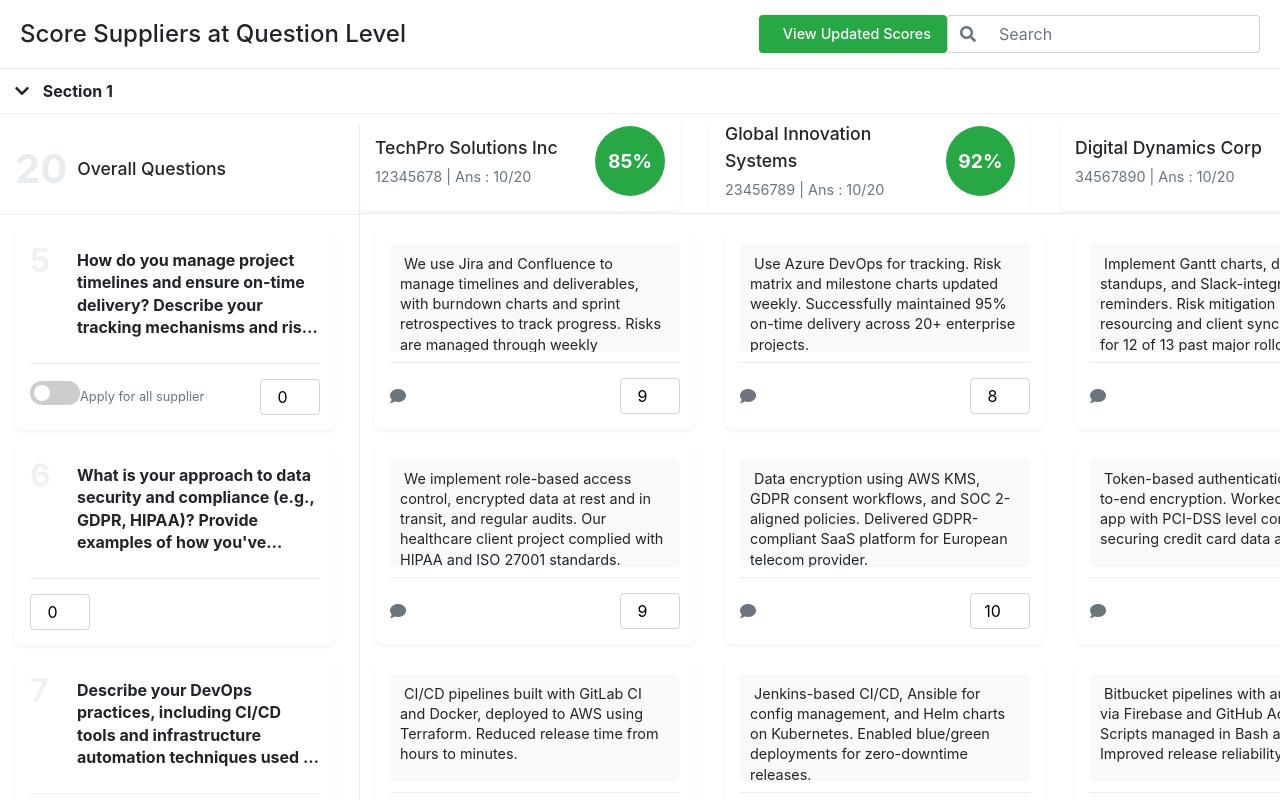
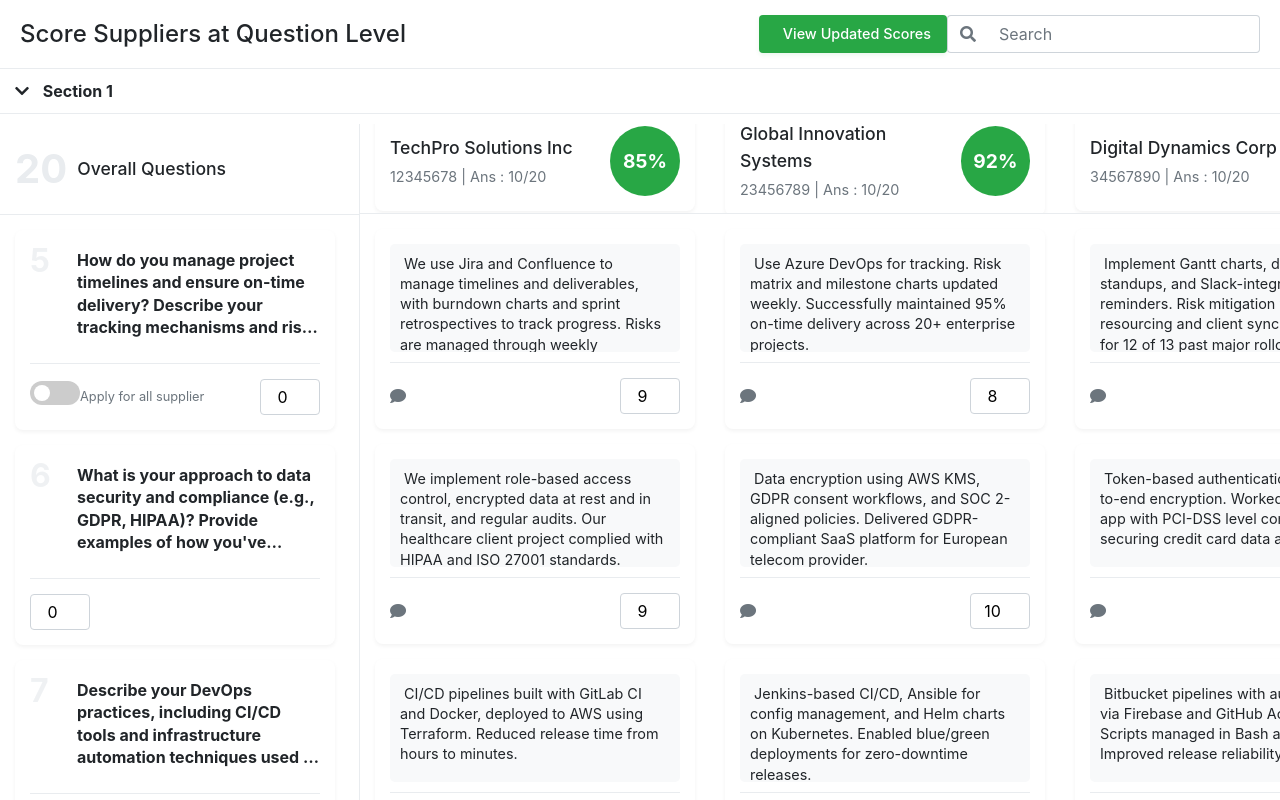
Before and after one commit to Akhlaquea01/my-angular-app, an Angular app: page / in a window 1280 px wide. Shown: the top 800 px of the page. Built offline with nearby package versions, Linux system fonts and the light colour scheme.

Commit message:
Update padding in supplier scoring component styles for improved layout consistency

```diff
--- a/src/app/components/supplier-scoring/supplier-scoring.component.scss
+++ b/src/app/components/supplier-scoring/supplier-scoring.component.scss
@@ -102,7 +102,7 @@
 .suppliers-header {
     display: flex;
     background-color: white;
-    // padding: 15px;
+    padding: 0px 15px;
     border-bottom: 1px solid #e9ecef;
     flex: 0 0 90px;
     position: sticky;
```
